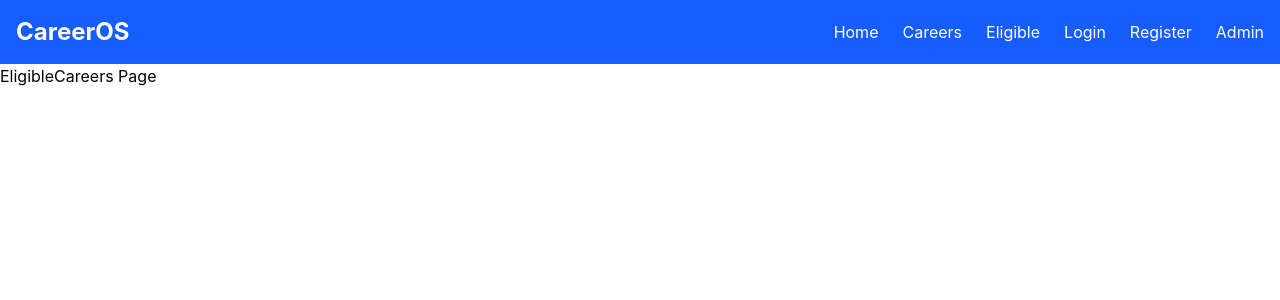
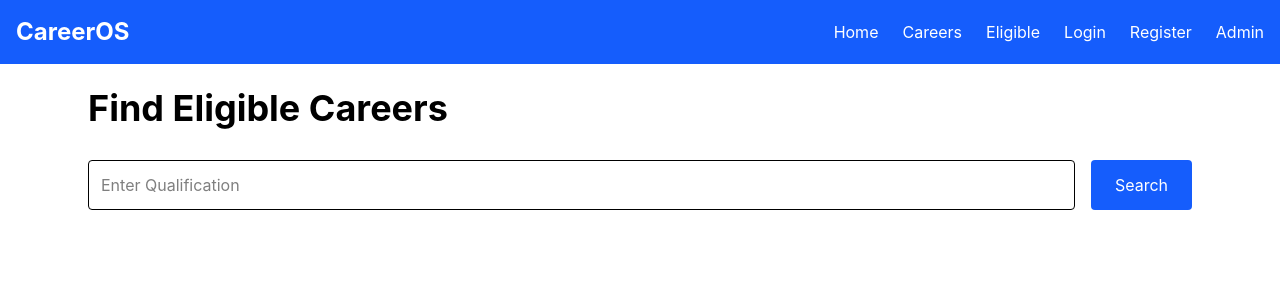
Before and after one commit to avi-nash-0211/CareerOS, a React app in the folder frontend/: page /eligible in a window 1280 px wide. Shown: the top 300 px of the page. Built offline with nearby package versions, Linux system fonts and the light colour scheme; the HTML template or start-up script is replaced by a standard one.

Commit message:
Implement eligible careers search page

```diff
--- a/frontend/src/pages/EligibleCareers.jsx
+++ b/frontend/src/pages/EligibleCareers.jsx
@@ -1,5 +1,61 @@
+import { useState } from "react";
+import CareerCard from "../components/CareerCard";
+import { getEligibleCareers } from "../services/careerService";
+
 function EligibleCareers() {
-    return <h1>EligibleCareers Page</h1>;
+
+  const [qualification, setQualification] = useState("");
+
+  const [careers, setCareers] = useState([]);
+
+  const searchCareers = async () => {
+    try {
+      const data = await getEligibleCareers(qualification);
+      setCareers(data);
+    } catch (error) {
+      console.log(error);
+    }
+  };
+
+  return (
+    <div className="max-w-6xl mx-auto p-6">
+
+      <h1 className="text-4xl font-bold mb-8">
+        Find Eligible Careers
+      </h1>
+
+      <div className="flex gap-4 mb-10">
+
+        <input
+          type="text"
+          placeholder="Enter Qualification"
+          value={qualification}
+          onChange={(e) => setQualification(e.target.value)}
+          className="border p-3 rounded w-full"
+        />
+
+        <button
+          onClick={searchCareers}
+          className="bg-blue-600 text-white px-6 rounded"
+        >
+          Search
+        </button>
+
+      </div>
+
+      <div className="grid md:grid-cols-2 lg:grid-cols-3 gap-6">
+
+        {careers.map((career) => (
+          <CareerCard
+            key={career.id}
+            career={career}
+          />
+        ))}
+
+      </div>
+
+    </div>
+  );
 }
 
-export default EligibleCareers
+export default EligibleCareers;
--- a/frontend/src/services/careerService.js
+++ b/frontend/src/services/careerService.js
@@ -10,3 +10,10 @@ export const getCareerById = async (id) => {
   const response = await axios.get(`${API_URL}/${id}`);
   return response.data;
 };
+export const getEligibleCareers = async (qualification) => {
+  const response = await axios.get(
+    `${API_URL}/eligible?qualification=${qualification}`
+  );
+
+  return response.data;
+};
```
